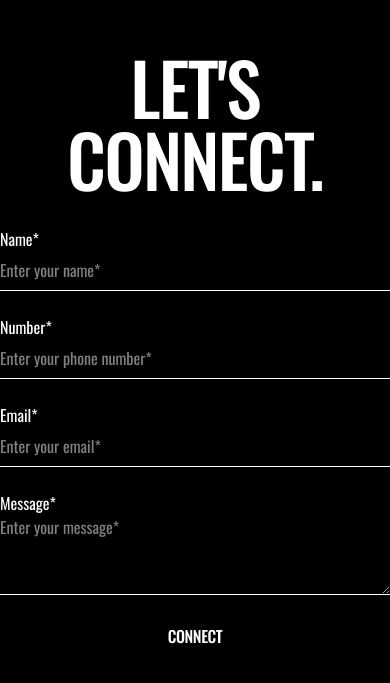
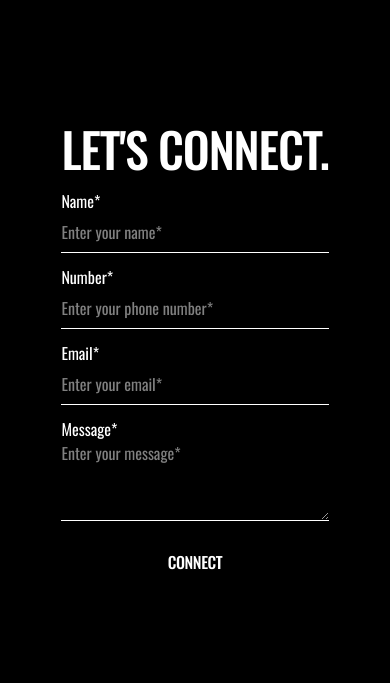
Before and after one commit to jackcorless91/gsap-portfolio, a React (Vite) app: page /contact in a window 390 px wide. Shown: the part 881-1564 px from the top of the page. Built offline with nearby package versions, Linux system fonts and the light colour scheme.

Commit message:
contactform responsive

```diff
--- a/src/components/ContactForm.jsx
+++ b/src/components/ContactForm.jsx
@@ -29,9 +29,9 @@ function ContactForm() {
     return (
     <div className="text-white">
       <form onSubmit={ onSubmit }>
-        <h2 className="text-7xl uppercase tracking-tight font-medium text-center mb-8">Let's Connect.</h2>
+        <h2 className="text-7xl uppercase tracking-tight font-medium text-center mb-8 max-sm:text-5xl max-sm:mb-4">Let's Connect.</h2>
 
-        <div className="flex flex-col space-y-6">
+        <div className="flex flex-col space-y-6 max-sm:space-y-3">
           <div className="">
             <label htmlFor="name">Name*</label>
             <input
```
